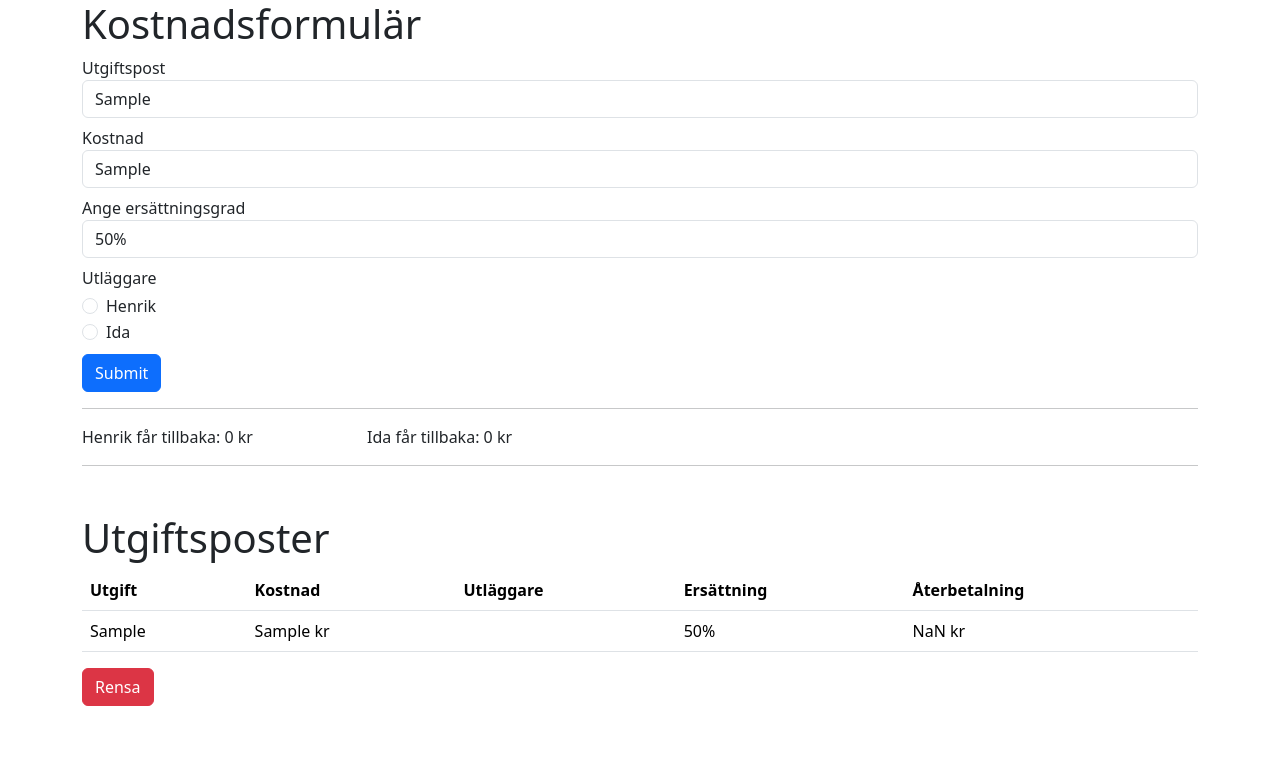
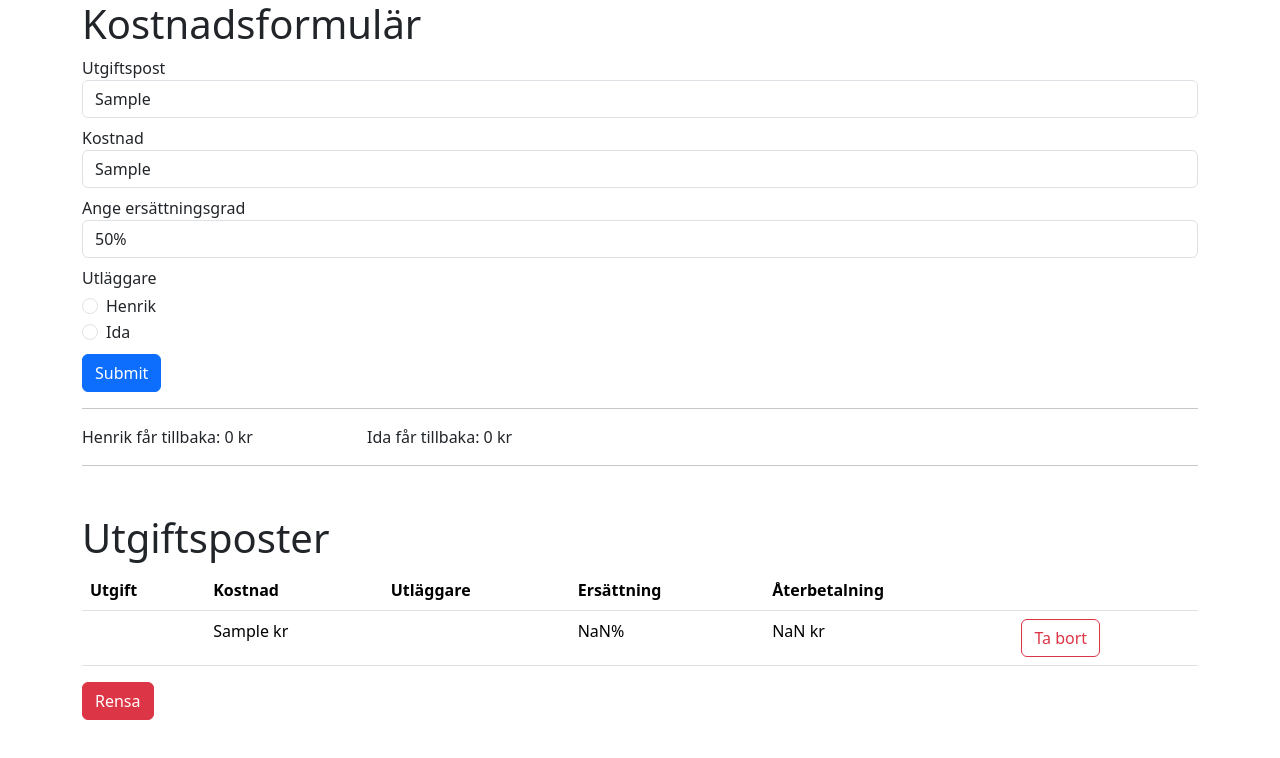
Before and after one commit to henriksimons/Splitvajs, a React (Create React App) app: page / in a window 1280 px wide. Both pictures are taken after typing "Sample", "Sample" into the empty fields and a click on the button "Submit". Shown: the top 758 px of the page. Built offline with nearby package versions, Linux system fonts and the light colour scheme.

Commit message:
Update ExpenseList.js

```diff
--- a/src/components/ExpenseList.js
+++ b/src/components/ExpenseList.js
@@ -12,17 +12,27 @@ const ExpenseList = (props) => {
               <th scope="col">Utläggare</th>
               <th scope="col">Ersättning</th>
               <th scope="col">Återbetalning</th>
+              <th></th>
             </tr>
           </thead>
           <tbody>
             {expenses.map((e) => {
               return (
-                <tr key={e.expense + Math.random()}>
-                  <td>{e.expense}</td>
+                <tr key={e.id}>
+                  <td>{e.name}</td>
                   <td>{e.cost} kr</td>
                   <td>{e.person}</td>
-                  <td>{e.compensation * 100}%</td>
-                  <td>{e.cost * e.compensation} kr</td>
+                  <td>{e.repayment * 100}%</td>
+                  <td>{e.cost * e.repayment} kr</td>
+                  <td>
+                    <button
+                      type="btn"
+                      className="btn btn-outline-danger"
+                      onClick={(event) => props.onItemRemoval(e)}
+                    >
+                      Ta bort
+                    </button>
+                  </td>
                 </tr>
               );
             })}
```
